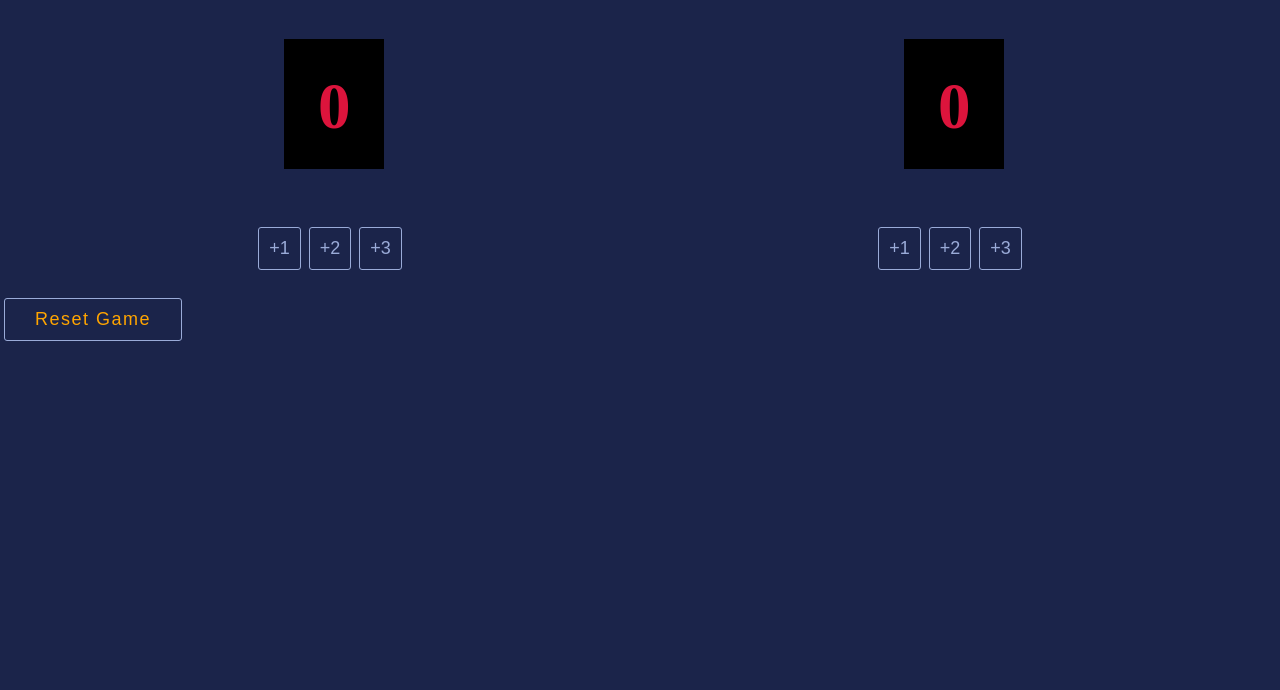
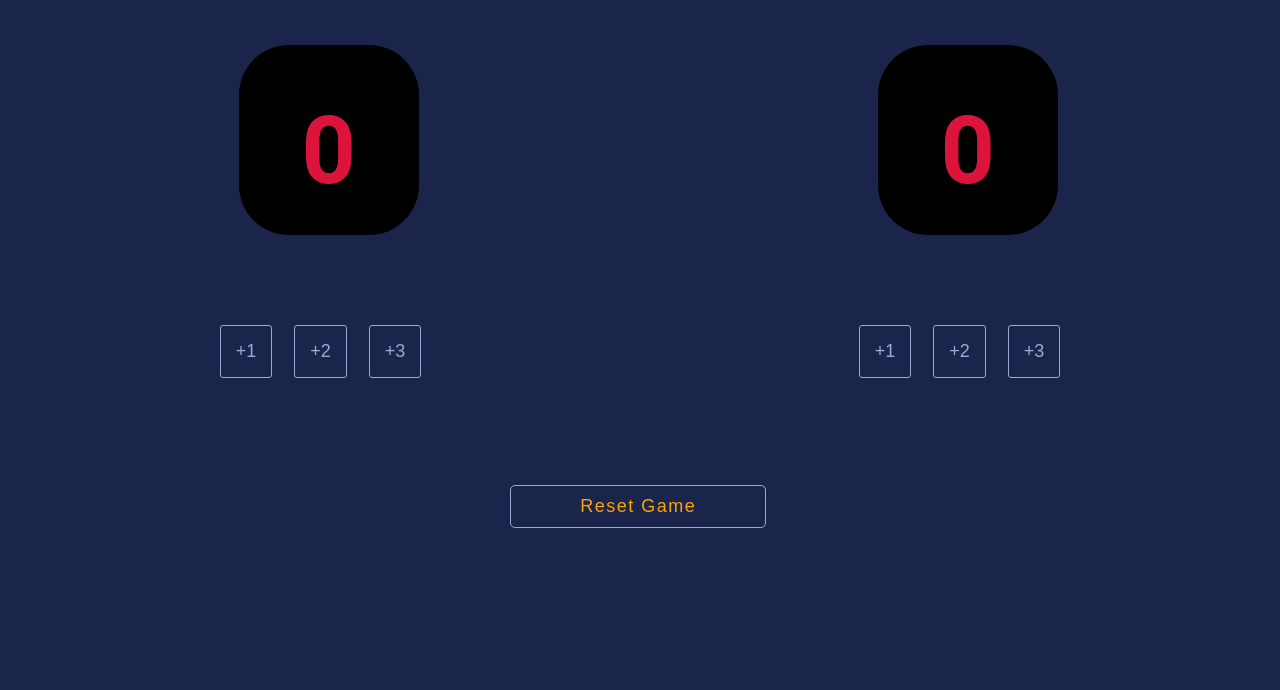
Before and after one commit to CatrineH/Basketball-Scoreboard, a plain HTML site: page index.html in a window 1280 px wide. Shown: the part 110-800 px from the top of the page. Drawn offline with Linux system fonts and the light colour scheme.

Commit message:
Update styles.css

```diff
--- a/styles.css
+++ b/styles.css
@@ -11,29 +11,34 @@ body {
    display: flex;
    justify-content: space-around;
    position: relative;
-   padding: 20px;
+   padding: 1px;
 
 }
 
 
 h3 {
+   font: 18px Consolas, monospace;
    font-size: 35px;
    color: white;
+   width: 80px;
+
+   padding: 0px 55px 0px 40px;
+   margin-left: 30px;
+
 }
 
 #counter1, #counter2 {
-   font-size: 65px;
+   font-family: Roboto;
+   font-size: 95px;
    color: crimson;
    background-color: black;
-   width: 100px;
-   height: 100px;
-   padding-top: 30px;
+   background-blend-mode: color-burn;
+   border-radius: 50px;
+   width: 80px;
+   height: 90px;
+   padding: 50px 50px 50px 50px;
    margin-left: 30px;
-
-
-
 }
-
 
 button {
  float: left;
@@ -43,8 +48,10 @@ button {
 
 .AddBtn, .resetBtn {
    font-size: 18px;
-   margin: 4px;
-   padding: 10px;
+   margin: 11px;
+   padding: 15px;
+   top: 70%;
+   position: relative;
    background-color: transparent;
    color: #9AABD8;
    border-color: #9AABD8;
@@ -52,10 +59,27 @@ button {
 }
 
 .resetBtn {
-   float: left;
+   width: 20%;
+   position: absolute;
+   top: 73%;
+   left: 39%;
+   right: 57%;
+   align-items: center;
+
    color: orange;
-   padding: 10px 30px 10px 30px;
+   padding: 10px 10px 10px 10px;
    letter-spacing: 1.5px;
    font-size: 18px;
+   border-radius: 5px;
 
 }
+
+.SlideText {
+font-family: Consolas, monospace;
+font-size: 50px;
+line-height: 1.3em;
+color: crimson;
+background-color:#1B244A;
+padding: 30px;
+
+}
```
